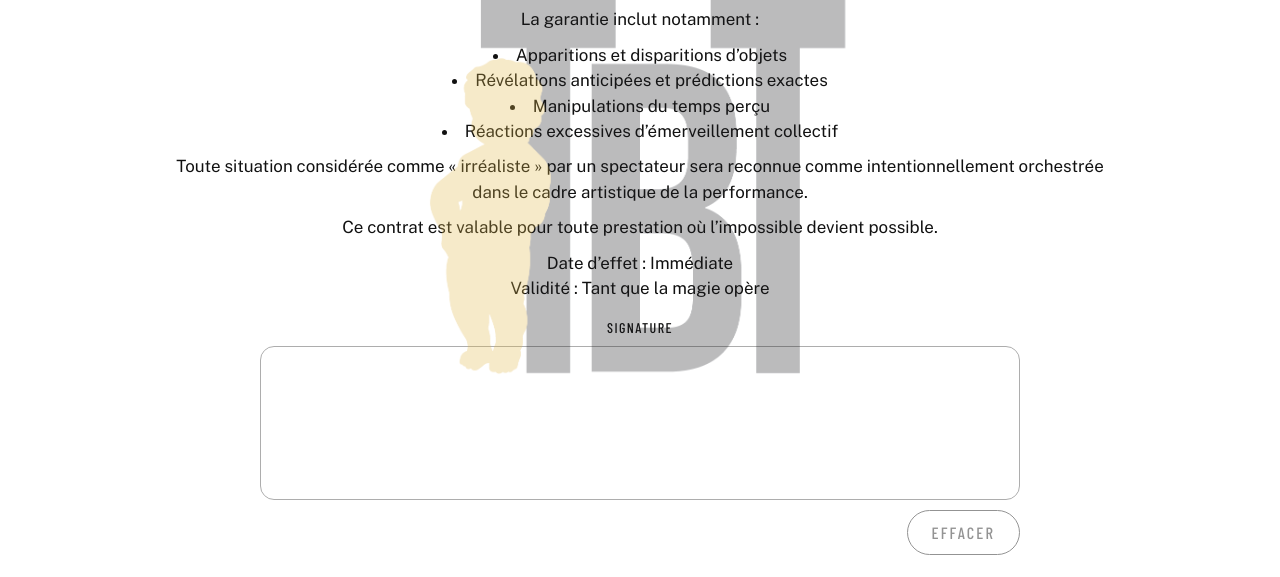
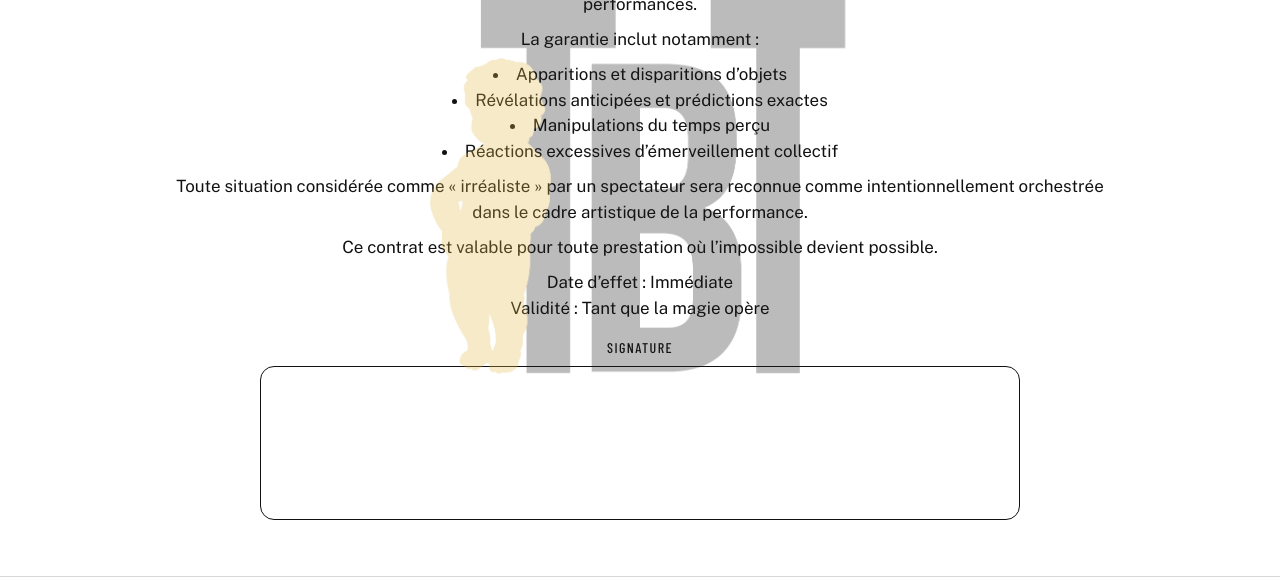
Before and after one commit to Hypnotikkk/Forms_web_TBT, a plain HTML site: page index.html in a window 1280 px wide. Shown: the part 223-800 px from the top of the page. Drawn offline with nearby package versions, Linux system fonts and the light colour scheme.

Commit message:
Remove clear button from signature actions
Removed the clear button from the signature zone.

```diff
--- a/index.html
+++ b/index.html
@@ -49,9 +49,6 @@
           <div class="signature-zone" aria-label="Zone de signature">
             <p class="signature-label">Signature</p>
             <canvas id="signature-pad" aria-label="Signer ici"></canvas>
-            <div class="signature-actions">
-              <button type="button" id="signature-clear" class="btn btn-ghost">Effacer</button>
-            </div>
           </div>
 
           <div class="card-scene" aria-label="Carte selectionnee">
```
